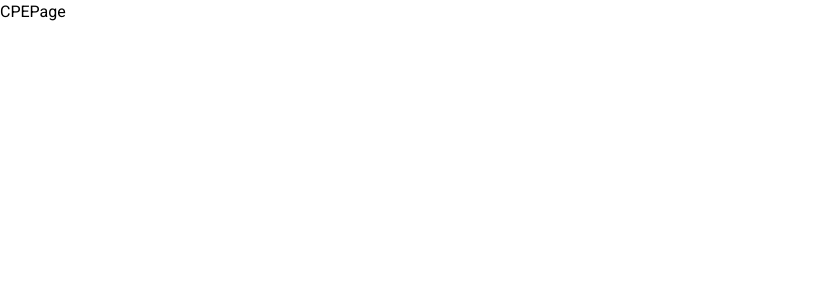
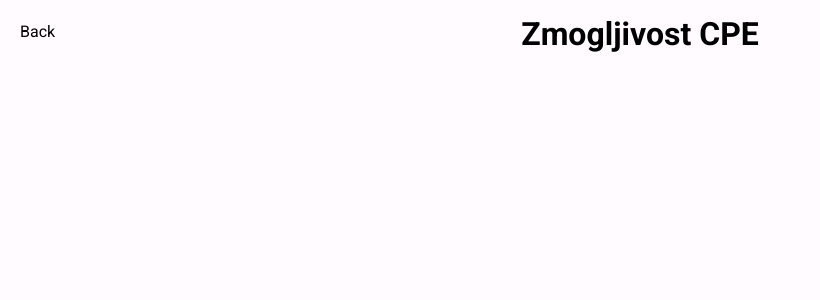
Before and after one commit to ARS-vaje/ARS-vaje.github.io, a Vue app: page /cpe in a window 1280 px wide. Shown: the top 300 px of the page, without its empty margins (0-820 px from the left). Built offline with nearby package versions, Linux system fonts and the light colour scheme.

Commit message:
Halway done with Titles for pages

```diff
--- a/index.html
+++ b/index.html
@@ -8,11 +8,11 @@
     <link rel="preconnect" href="https://fonts.googleapis.com">
     <link rel="preconnect" href="https://fonts.gstatic.com" crossorigin>
     <link href="https://fonts.googleapis.com/css2?family=Roboto:ital,wght@0,100;0,300;0,400;0,500;0,700;0,900;1,100;1,300;1,400;1,500;1,700;1,900&display=swap" rel="stylesheet">
-    <!--<style>
-      * {
+    <style>
+      body {
         background-color: #FFFBFE;
       }
-    </style>-->
+    </style>
   </head>
   <body>
     <div id="app"></div>
--- a/src/components/AmdalhovPage.vue
+++ b/src/components/AmdalhovPage.vue
@@ -1,3 +1,7 @@
+<script setup lang="ts">
+import TitleofAPage from './TitleofAPage.vue';
+</script>
+
 <template>
-    <p>AmdalhovPage</p>
+    <TitleofAPage title="Amdalhov Zakon"></TitleofAPage>
 </template>
--- a/src/components/CPEPage.vue
+++ b/src/components/CPEPage.vue
@@ -1,3 +1,7 @@
+<script setup lang="ts">
+import TitleofAPage from './TitleofAPage.vue';
+</script>
+
 <template>
-    <p>CPEPage</p>
+    <TitleofAPage title="Zmogljivost CPE"></TitleofAPage>
 </template>
--- a/src/components/HomePage.vue
+++ b/src/components/HomePage.vue
@@ -3,7 +3,9 @@ import Link from './Link.vue'
 </script>
 <template>
     <header>
-    <RouterLink to="/"><p id="title">ARS-vaje</p></RouterLink>
+    <!--<RouterLink to="/">-->
+      <p id="title">ARS-vaje</p>
+    <!--</RouterLink>-->
   </header>
   <main style="display: flex; justify-content: space-around;">
     <!-- <nav>
@@ -20,6 +22,9 @@ import Link from './Link.vue'
     </div>
     <!--<RouterLink :to="{path: '/pretvorba'}">{{ data.title, data.img }}</RouterLink>-->
   </main>
+  <footer>
+    Made by Djole Stevanovic
+  </footer>
 </template>
 
 <script lang="ts">
@@ -36,15 +41,15 @@ export default {
           {
             title: 'IEEE 754',
             link: '/ieee754',
-            img: 'https://raw.githubusercontent.com/ARS-vaje/ARS-vaje.github.io/303a110472d7adb92762983abc0ef1027aaaefd5/src/components/icons/ieee.svg'
+            img: 'https://raw.githubusercontent.com/ARS-vaje/ARS-vaje.github.io/d6dfcfba925bdbf6a47b95a4d8c21f63d7a22da2/src/components/icons/ieee.svg'
           },{
             title: 'Zmogljivost CPE',
             link: '/cpe',
             img: 'https://raw.githubusercontent.com/ARS-vaje/ARS-vaje.github.io/303a110472d7adb92762983abc0ef1027aaaefd5/src/components/icons/processor.svg'
           },
           {
-            title: 'Ahmald',
-            link: '/ahmaldov',
+            title: 'Amdalhov',
+            link: '/amdalhov',
             img: 'https://raw.githubusercontent.com/ARS-vaje/ARS-vaje.github.io/303a110472d7adb92762983abc0ef1027aaaefd5/src/components/icons/function-math.svg'
           }
         ]
--- a/src/components/IEEE754Page.vue
+++ b/src/components/IEEE754Page.vue
@@ -1,3 +1,7 @@
+<script setup lang="ts">
+import TitleofAPage from './TitleofAPage.vue';
+</script>
+
 <template>
-    <p>IEEE754Page</p>
+    <TitleofAPage title="IEEE 754"></TitleofAPage>
 </template>
--- a/src/components/Link.vue
+++ b/src/components/Link.vue
@@ -8,7 +8,7 @@
             <v-img
                 height="200"
                 :src="icon"
-                style="margin: 10px;"
+                style="margin: 20px;"
             >
 
             </v-img>
--- a/src/components/PretvorbaPage.vue
+++ b/src/components/PretvorbaPage.vue
@@ -1,3 +1,22 @@
+<script setup lang="ts">
+import TitleofAPage from './TitleofAPage.vue';
+</script>
+
 <template>
-    <p>PretvorbaPage</p>
+    <TitleofAPage title="Prervorba"></TitleofAPage>
 </template>
+
+<script lang="ts">
+export default {
+    name: 'Pretvorba',
+    methods: {
+        back() {
+            window.history.back();
+        }
+    }
+}
+</script>
+
+<style>
+
+</style>
--- /dev/null
+++ b/src/components/TitleofAPage.vue
@@ -0,0 +1,40 @@
+<template>
+    <header>
+        <button @click="back()" id="back-button">
+            Back
+        </button>
+        <h1>{{title}}</h1>
+    </header>
+</template>
+
+<script lang="ts">
+export default {
+    name: 'PretvorbaPage',
+    props: ['title'],
+    methods: {
+        back() {
+            window.history.back();
+        }
+    }
+}
+</script>
+
+<style>
+header {
+    text-align: center;
+    overflow: auto;
+}
+
+h1 {
+    width: auto;
+    margin: auto;
+    margin: 10px;
+}
+
+#back-button {
+    margin: 20px;
+    position: absolute;
+    top: 0px;
+    left: 0px;
+}
+</style>
```
